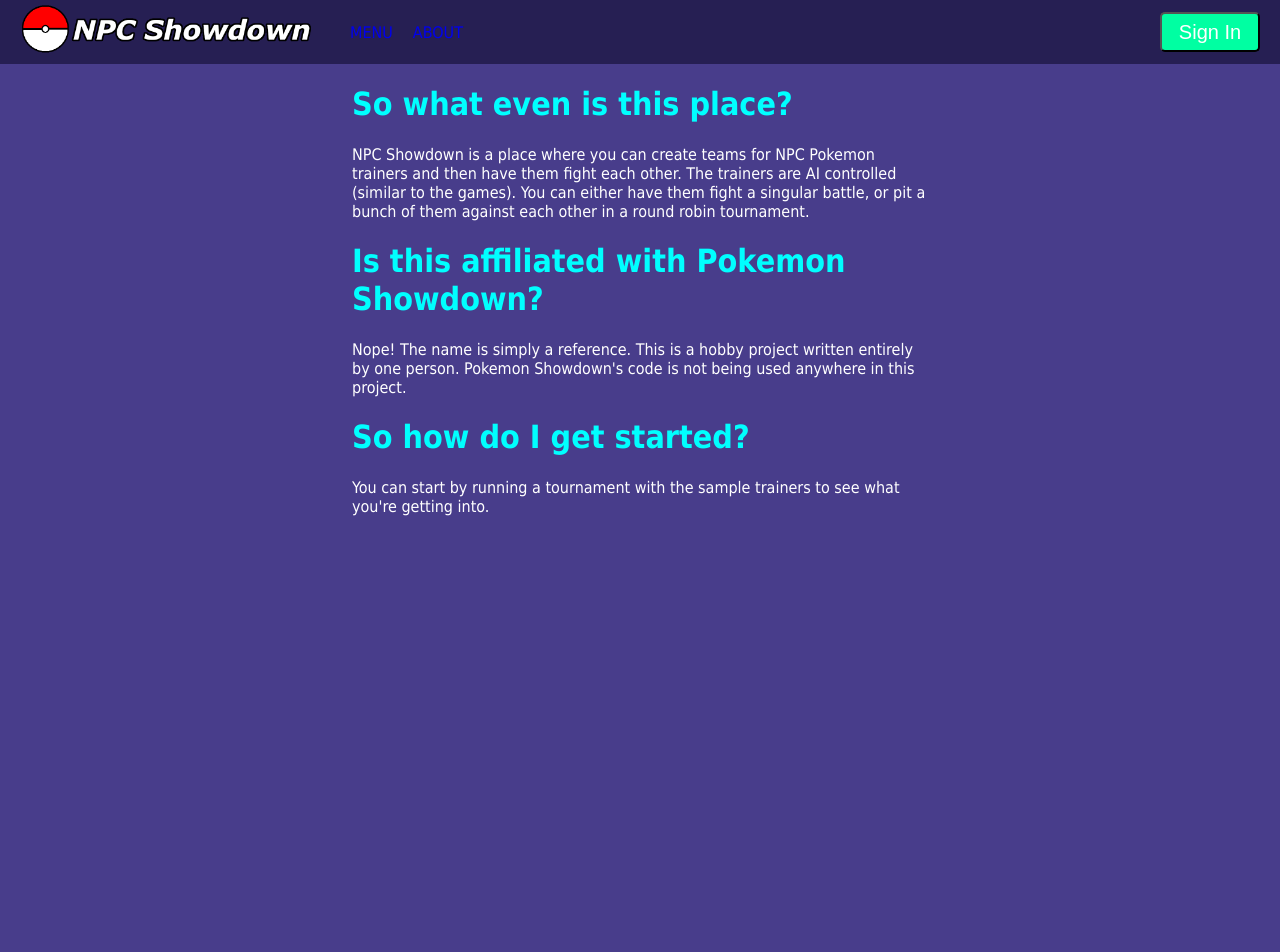
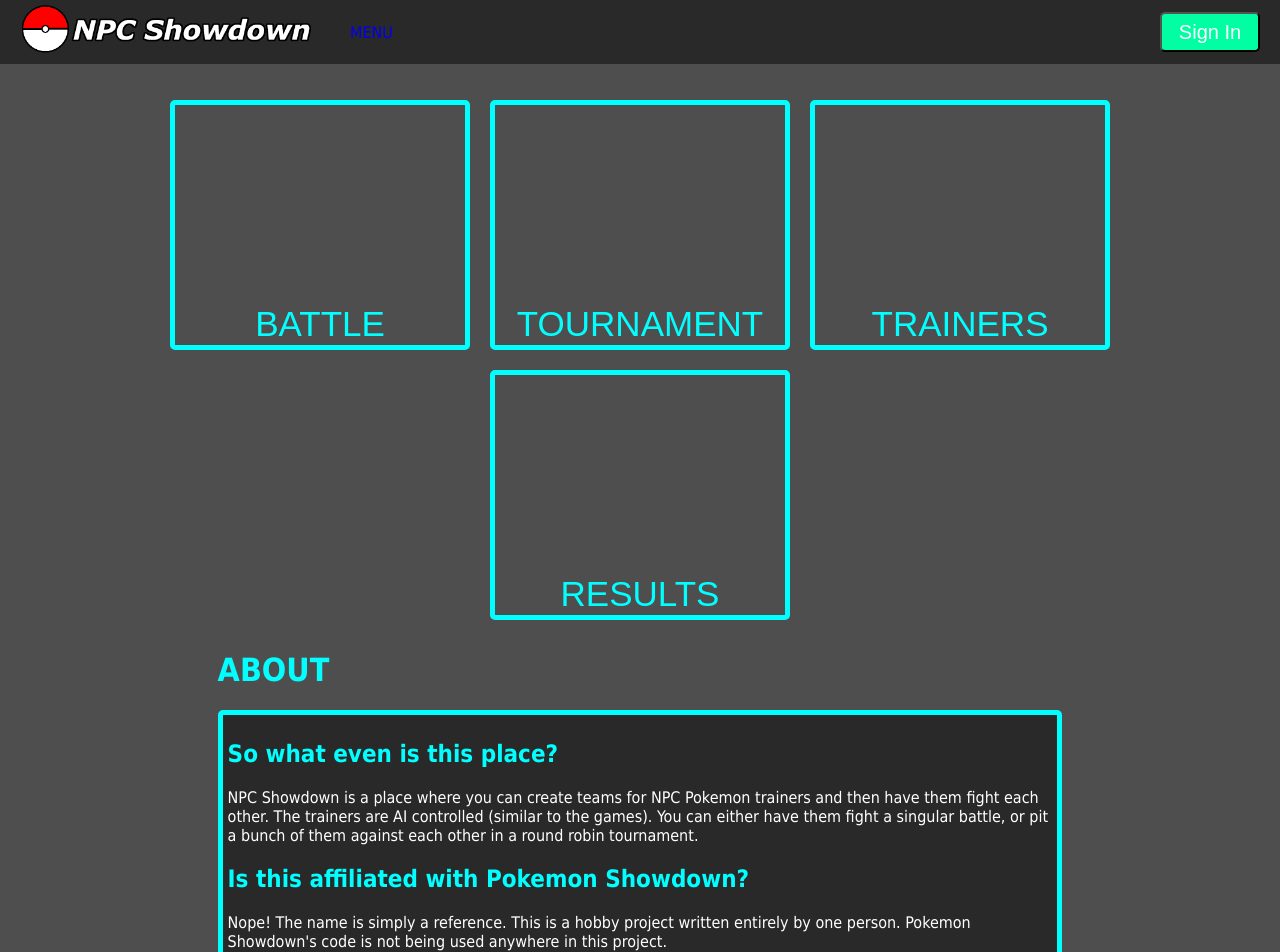
Before and after one commit to tfergus23/npcshowdown, an Angular app in the folder frontend/: page / in a window 1280 px wide. Shown: the top 952 px of the page. Before the commit the page ends 800 px from the top, so only its background shows below. Built offline with nearby package versions, Linux system fonts and the light colour scheme.

Commit message:
Add menu buttons

```diff
--- a/frontend/src/app/about/about.component.css
+++ b/frontend/src/app/about/about.component.css
@@ -1,8 +1,15 @@
 .container{
     text-align: left;
     margin: auto;
-    width: 45%;
+    width: 66%;
 }
 p{
     color: white;
 }
+
+.questions{
+    border: 5px solid rgb(0, 255, 255);
+    background-color: rgb(41, 41, 41);
+    border-radius: 5px;
+    padding: 5px;
+}
--- a/frontend/src/app/about/about.component.html
+++ b/frontend/src/app/about/about.component.html
@@ -1,20 +1,25 @@
+
+
 <div class="container">
-    <h1>
+    <h1>ABOUT</h1>
+    <div class="questions">
+        <h2>
             So what even is this place?
-    </h1>
+        </h2>
         <p>
             NPC Showdown is a place where you can create teams for NPC Pokemon trainers and then have them fight each other. The trainers are AI controlled (similar to the games). You can either have them fight a singular battle, or pit a bunch of them against each other in a round robin tournament.
         </p>
-    <h1>
+        <h2>
             Is this affiliated with Pokemon Showdown?
-    </h1>
+        </h2>
         <p>
             Nope! The name is simply a reference. This is a hobby project written entirely by one person. Pokemon Showdown's code is not being used anywhere in this project.
         </p>
-    <h1>
+        <h2>
             So how do I get started?
-    </h1>
+        </h2>
         <p>
             You can start by running a tournament with the sample trainers to see what you're getting into.
         </p>
     </div>
+</div>
--- a/frontend/src/app/app.component.css
+++ b/frontend/src/app/app.component.css
@@ -0,0 +1,6 @@
+.menuButtons{
+    width: 85%;
+    padding-top: 2%;
+    margin: auto;
+    text-align: center;
+}
--- a/frontend/src/app/app.component.html
+++ b/frontend/src/app/app.component.html
@@ -1,2 +1,9 @@
 <app-navbar></app-navbar>
+<div class="menuButtons">
+    <app-menu-button [option]="'BATTLE'"></app-menu-button>
+    <app-menu-button [option]="'TOURNAMENT'"></app-menu-button>
+    <app-menu-button [option]="'TRAINERS'"> </app-menu-button>
+    <app-menu-button [option]="'RESULTS'"></app-menu-button>
+</div>
+
 <app-about></app-about>
--- a/frontend/src/app/app.module.ts
+++ b/frontend/src/app/app.module.ts
@@ -4,12 +4,14 @@ import { BrowserModule } from '@angular/platform-browser';
 import { AppComponent } from './app.component';
 import { NavbarComponent } from './navbar/navbar.component';
 import { AboutComponent } from './about/about.component';
+import { MenuButtonComponent } from './menu-button/menu-button.component';
 
 @NgModule({
   declarations: [
     AppComponent,
     NavbarComponent,
-    AboutComponent
+    AboutComponent,
+    MenuButtonComponent
   ],
   imports: [
     BrowserModule
--- /dev/null
+++ b/frontend/src/app/menu-button/menu-button.component.css
@@ -0,0 +1,18 @@
+button{
+    width: 300px;
+    height: 250px;
+    border-color: rgb(0, 255, 255);
+    border-width: 5px;
+    border-style: solid;
+    background-color: rgb(78, 78, 79);
+    color: rgb(0, 255, 255);
+    margin: 10px;
+    font-size: 35px;
+    display: inline-flex;
+    justify-content: center;
+    align-items: end;
+}
+
+button:hover{
+    background-color: rgb(105, 105, 106);
+}
--- /dev/null
+++ b/frontend/src/app/menu-button/menu-button.component.html
@@ -0,0 +1,3 @@
+<button class="menuButton">
+    <span class="menuButtonText">{{option}}</span>
+</button>
--- /dev/null
+++ b/frontend/src/app/menu-button/menu-button.component.ts
@@ -0,0 +1,11 @@
+import { Component, Input } from '@angular/core';
+
+@Component({
+  selector: 'app-menu-button',
+  templateUrl: './menu-button.component.html',
+  styleUrls: ['./menu-button.component.css']
+})
+export class MenuButtonComponent {
+  @Input()
+  option: string = '';
+}
--- a/frontend/src/app/navbar/navbar.component.css
+++ b/frontend/src/app/navbar/navbar.component.css
@@ -1,5 +1,5 @@
 .navBar{
-  background-color:rgb(38, 31, 83);
+  background-color:rgb(41, 41, 41);
   overflow: hidden;
   display: flex;
 }
--- a/frontend/src/app/navbar/navbar.component.html
+++ b/frontend/src/app/navbar/navbar.component.html
@@ -1,6 +1,5 @@
 <nav class ="navBar">
     <a class="logo" href="/"><img src="../../assets/npcs_logo.png" height="60" alt="logo"></a>
     <a class="menu" href="/">MENU</a>
-    <a class="menu" href="/about">ABOUT</a>
     <button class="signin">Sign In</button>
 </nav>
--- a/frontend/src/styles.css
+++ b/frontend/src/styles.css
@@ -1,5 +1,5 @@
 body{
-    background-color:darkslateblue;
+    background-color:rgb(78, 78, 79);
     color:rgb(0, 255, 255);
     font-family: Tahoma;
     margin: 0%;
```
Also changed, not shown: 1 other file (tests, documents, lock files or other folders). Lines whose indentation alone changed are shown as unchanged.
